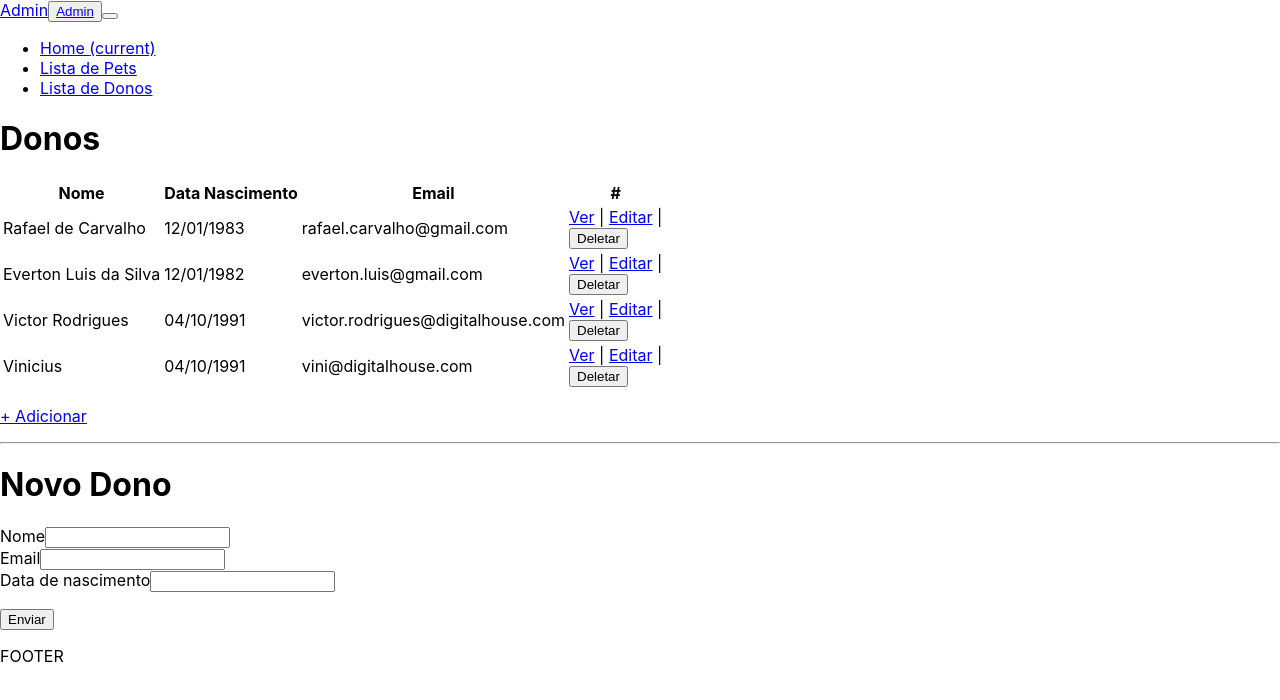
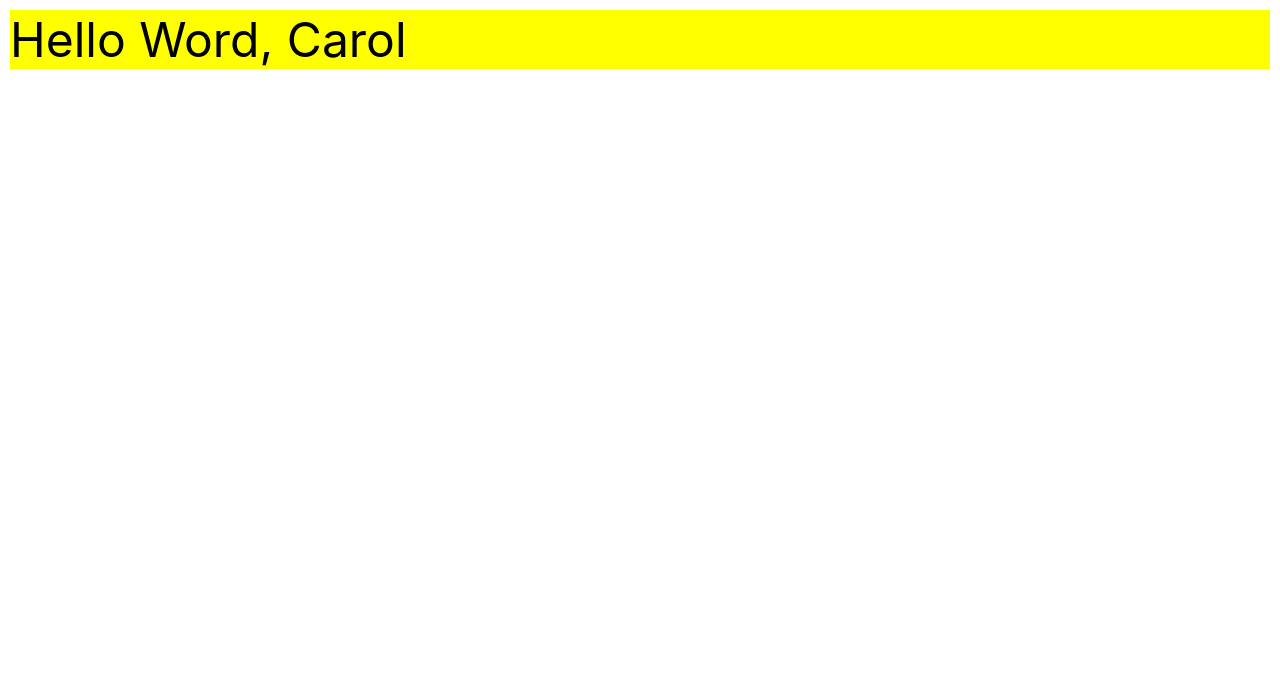
Before and after one commit to vituhugo/0720CBFSPCN09BRVO-react-petshop, a React (Create React App) app: page / in a window 1280 px wide. Shown: the top 700 px of the page. Built offline with nearby package versions, Linux system fonts and the light colour scheme; the HTML template or start-up script is replaced by a standard one.

Commit message:
componente com classe

```diff
--- /dev/null
+++ b/data/donos.js
@@ -0,0 +1,6 @@
+export default [
+    {nome:"Rafael de Carvalho", email: "rafael.carvalho@gmail.com", data_nascimento: "12/01/1983"},
+    {nome:"Everton Luis da Silva", email: "everton.luis@gmail.com", data_nascimento: "12/01/1982"},
+    {nome:"Victor Rodrigues", email: "victor.rodrigues@digitalhouse.com", data_nascimento: "04/10/1991"},
+    {nome:"Vinicius", email: "vini@digitalhouse.com", data_nascimento: "04/10/1991"},
+]
--- /dev/null
+++ b/src/components/Card.js
@@ -0,0 +1,30 @@
+import React from 'react';
+
+// function Card({titulo, texto, callback}) {
+//     return (
+//         <div>Hello Word</div>
+//     )
+// }
+
+class Card extends React.Component {
+
+    state = {
+        nome_usuario: "Lee",
+        estilo_helloword: {fontSize: "3em", margin: "10px"}
+    }
+
+    render() {
+        setTimeout(() => {
+            this.setState({
+                nome_usuario: "Carol",
+                estilo_helloword: {fontSize: "3em", margin: "10px", backgroundColor: "yellow"}
+            })
+        }, 3000)
+        let {titulo, texto, callback} = this.props;
+        return (
+        <div style={this.state.estilo_helloword}>Hello Word, {this.state.nome_usuario}</div>
+        )
+    }
+}
+
+export default Card;
--- a/src/index.js
+++ b/src/index.js
@@ -2,11 +2,12 @@ import React from 'react';
 import ReactDOM from 'react-dom';
 import './index.css';
 import App from './App';
+import Card from './components/Card';
 import reportWebVitals from './reportWebVitals';
 
 ReactDOM.render(
   <React.StrictMode>
-    <App />
+    <Card />
   </React.StrictMode>,
   document.getElementById('root')
 );
```
Also changed, not shown: 1 other file (tests, documents, lock files or other folders).
